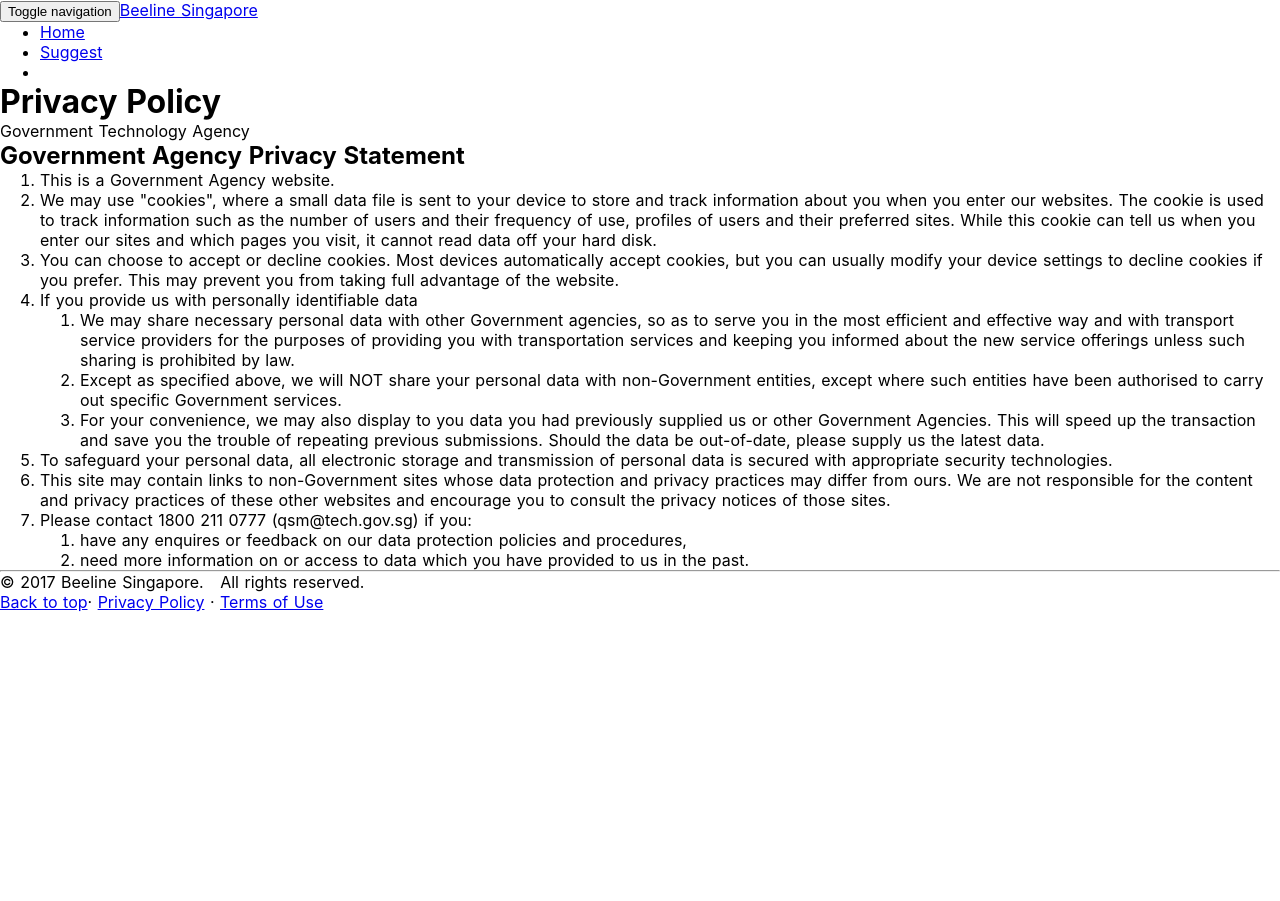
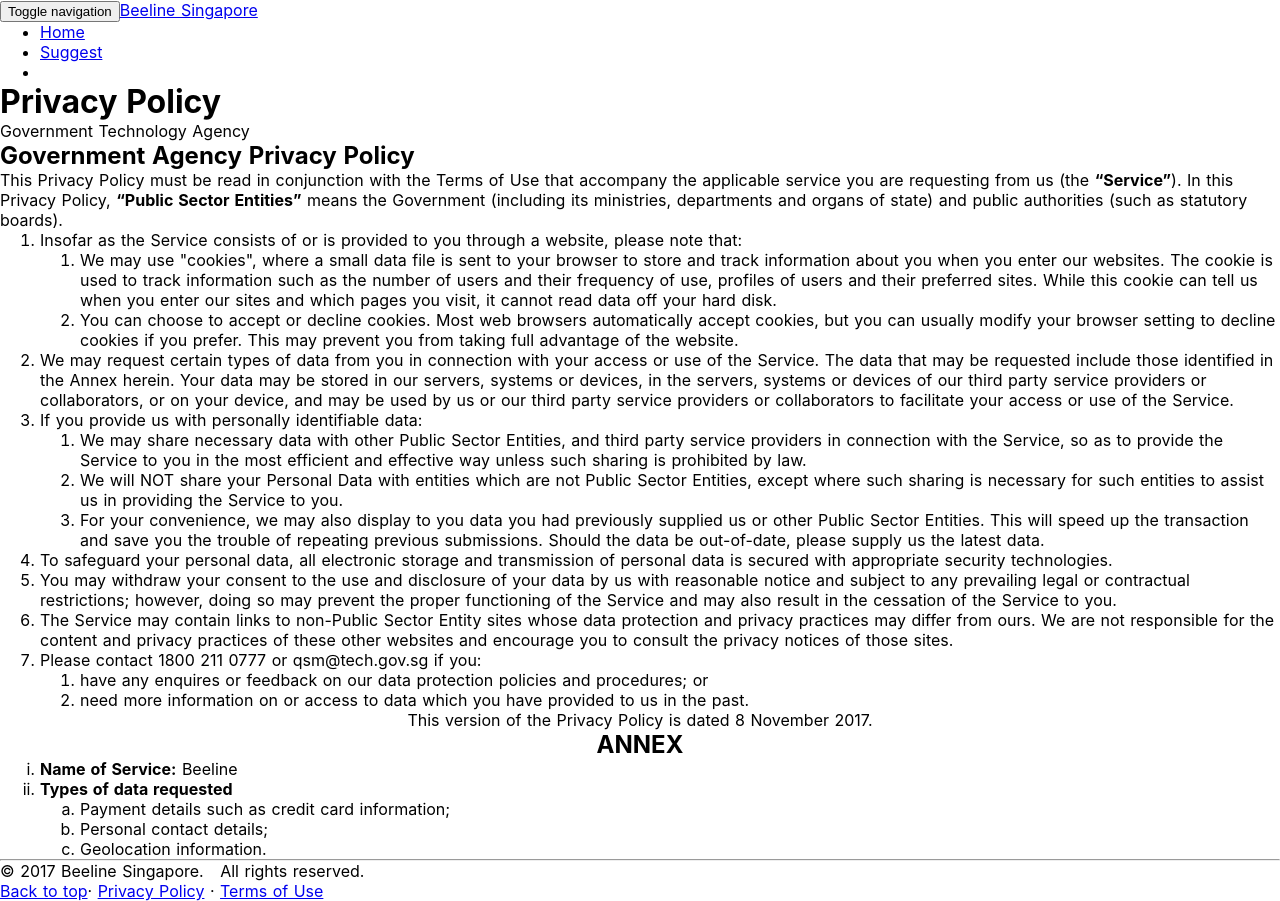
Before and after one commit to datagovsg/beeline-landing, a Nuxt app: page /privacy_policy.html in a window 1280 px wide. Before the commit the page ends 800 px from the top, so only its background shows below. Built offline with nearby package versions, Linux system fonts and the light colour scheme; some icons are missing.

Commit message:
update privacy-policy

```diff
--- a/pages/privacy_policy.html.vue
+++ b/pages/privacy_policy.html.vue
@@ -4,28 +4,44 @@
       <div class="col-lg-6 col-md-8 col-sm-12 col-xs-12 legal">
         <h1>Privacy Policy</h1>
         <p>Government Technology Agency</p>
-        <h2>Government Agency Privacy Statement</h2>
+        <h2>Government Agency Privacy Policy</h2>
+        <div>
+          This Privacy Policy must be read in conjunction with the Terms of Use that accompany the applicable service you are requesting from us (the <b>“Service”</b>). In this Privacy Policy, <b>“Public Sector Entities”</b> means the Government (including its ministries, departments and organs of state) and public authorities (such as statutory boards).
+        </div>
         <ol>
-          <li>This is a Government Agency website.</li>
-          <li> We may use "cookies", where a small data file is sent to your device to store and track information about you when you enter our websites. The cookie is used to track information such as the number of users and their frequency of use, profiles
-            of users and their preferred sites. While this cookie can tell us when you enter our sites and which pages you visit, it cannot read data off your hard disk.</li>
-          <li>You can choose to accept or decline cookies. Most devices automatically accept cookies, but you can usually modify your device settings to decline cookies if you prefer. This may prevent you from taking full advantage of the website.</li>
-          <li>If you provide us with personally identifiable data
+          <li>Insofar as the Service consists of or is provided to you through a website, please note that:
             <ol>
-              <li>We may share necessary personal data with other Government agencies, so as to serve you in the most efficient and effective way and with transport service providers for the purposes of providing you with transportation services and keeping you
-                informed about the new service offerings unless such sharing is prohibited by law.</li>
-              <li>Except as specified above, we will NOT share your personal data with non-Government entities, except where such entities have been authorised to carry out specific Government services.</li>
-              <li>For your convenience, we may also display to you data you had previously supplied us or other Government Agencies. This will speed up the transaction and save you the trouble of repeating previous submissions. Should the data be out-of-date,
-                please supply us the latest data.</li>
+              <li>We may use "cookies", where a small data file is sent to your browser to store and track information about you when you enter our websites. The cookie is used to track information such as the number of users and their frequency of use, profiles of users and their preferred sites. While this cookie can tell us when you enter our sites and which pages you visit, it cannot read data off your hard disk.</li>
+              <li>You can choose to accept or decline cookies. Most web browsers automatically accept cookies, but you can usually modify your browser setting to decline cookies if you prefer. This may prevent you from taking full advantage of the website.</li>
+            </ol>
+          </li>
+          <li>We may request certain types of data from you in connection with your access or use of the Service. The data that may be requested include those identified in the Annex herein. Your data may be stored in our servers, systems or devices, in the servers, systems or devices of our third party service providers or collaborators, or on your device, and may be used by us or our third party service providers or collaborators to facilitate your access or use of the Service.
+          <li>If you provide us with personally identifiable data:
+            <ol>
+              <li>We may share necessary data with other Public Sector Entities, and third party service providers in connection with the Service, so as to provide the Service to you in the most efficient and effective way unless such sharing is prohibited by law.</li>
+              <li>We will NOT share your Personal Data with entities which are not Public Sector Entities, except where such sharing is necessary for such entities to assist us in providing the Service to you.</li>
+              <li>For your convenience, we may also display to you data you had previously supplied us or other Public Sector Entities.  This will speed up the transaction and save you the trouble of repeating previous submissions. Should the data be out-of-date, please supply us the latest data.</li>
             </ol>
           </li>
           <li>To safeguard your personal data, all electronic storage and transmission of personal data is secured with appropriate security technologies.</li>
-          <li>This site may contain links to non-Government sites whose data protection and privacy practices may differ from ours. We are not responsible for the content and privacy practices of these other websites and encourage you to consult the privacy
-            notices of those sites.</li>
-          <li>Please contact 1800 211 0777 (qsm@tech.gov.sg) if you:
+          <li>You may withdraw your consent to the use and disclosure of your data by us with reasonable notice and subject to any prevailing legal or contractual restrictions; however, doing so may prevent the proper functioning of the Service and may also result in the cessation of the Service to you.</li>
+          <li>The Service may contain links to non-Public Sector Entity sites whose data protection and privacy practices may differ from ours.  We are not responsible for the content and privacy practices of these other websites and encourage you to consult the privacy notices of those sites.</li>
+          <li>Please contact 1800 211 0777 or qsm@tech.gov.sg if you:
             <ol>
-              <li>have any enquires or feedback on our data protection policies and procedures,</li>
+              <li>have any enquires or feedback on our data protection policies and procedures; or</li>
               <li>need more information on or access to data which you have provided to us in the past.</li>
+            </ol>
+          </li>
+        </ol>
+        <center>This version of the Privacy Policy is dated 8 November 2017.</center>
+        <center><h2><b>ANNEX</b></h2></center>
+        <ol type="i">
+          <li><b>Name of Service:</b> Beeline</li>
+          <li><b>Types of data requested</b>
+            <ol type="a">
+              <li>Payment details such as credit card information;</li>
+              <li>Personal contact details;</li>
+              <li>Geolocation information.</li>
             </ol>
           </li>
         </ol>
```
